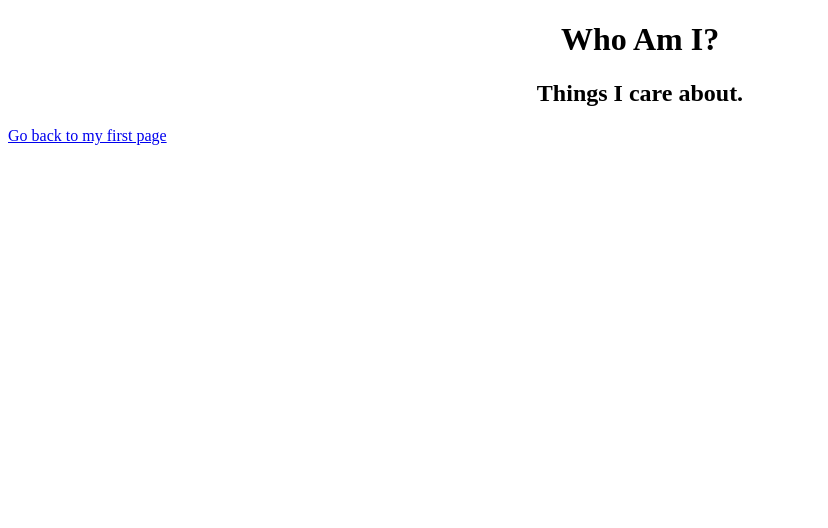
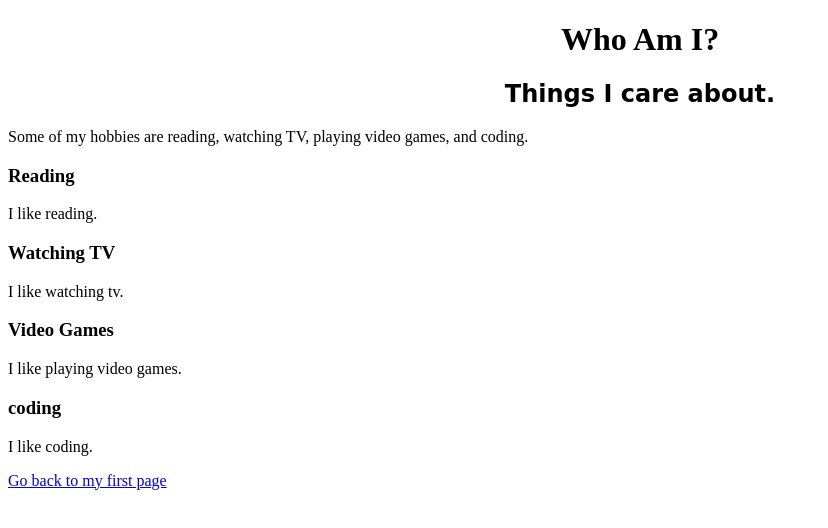
Before and after one commit to DhyanSankar/Lab-1, a plain HTML site: page page2.html in a window 1280 px wide. Shown: the whole page, without its empty margins (0-828 px from the left). Drawn offline with Linux system fonts and the light colour scheme; files that its build step writes are made by us from their sources; a web font is replaced by a local one.

Commit message:
Finished Lab 1 Work

```diff
--- a/page2.html
+++ b/page2.html
@@ -4,12 +4,24 @@
     <meta charset="UTF-8">
     <meta http-equiv="X-UA-Compatible" content="IE=edge">
     <meta name="viewport" content="width=device-width, initial-scale=1.0">
-    <link href="stylesheet.css" rel="stylesheet" type="text/css">
+    <link rel="preconnect" href="https://fonts.googleapis.com">
+    <link rel="preconnect" href="https://fonts.gstatic.com" crossorigin>
+    <link href="https://fonts.googleapis.com/css2?family=BhuTuka+Expanded+One&display=swap" rel="stylesheet">
+    <link href="styles/stylesheet.css" rel="stylesheet" type="text/css">
     <title>Second Page</title>
 </head>
 <body>
     <h1>Who Am I?</h1>
     <h2>Things I care about.</h2>
+    <p>Some of my hobbies are reading, watching TV, playing video games, and coding.</p>
+    <h3>Reading</h3>
+    <p>I like reading.</p>
+    <h3>Watching TV</h3>
+    <p>I like watching tv.</p>
+    <h3>Video Games</h3>
+    <p>I like playing video games.</p>
+    <h3>coding</h3>
+    <p>I like coding.</p>
     <a href="index.html">Go back to my first page</a>
 </body>
 </html>
--- a/styles/stylesheet.css
+++ b/styles/stylesheet.css
@@ -2,6 +2,6 @@ h1, h2{
     text-align: center;
 }
 
-p{
+h2{
     font-family: 'BhuTuka Expanded One', cursive;
 }
```
Also changed, not shown: index.html (+2 -1 lines).
